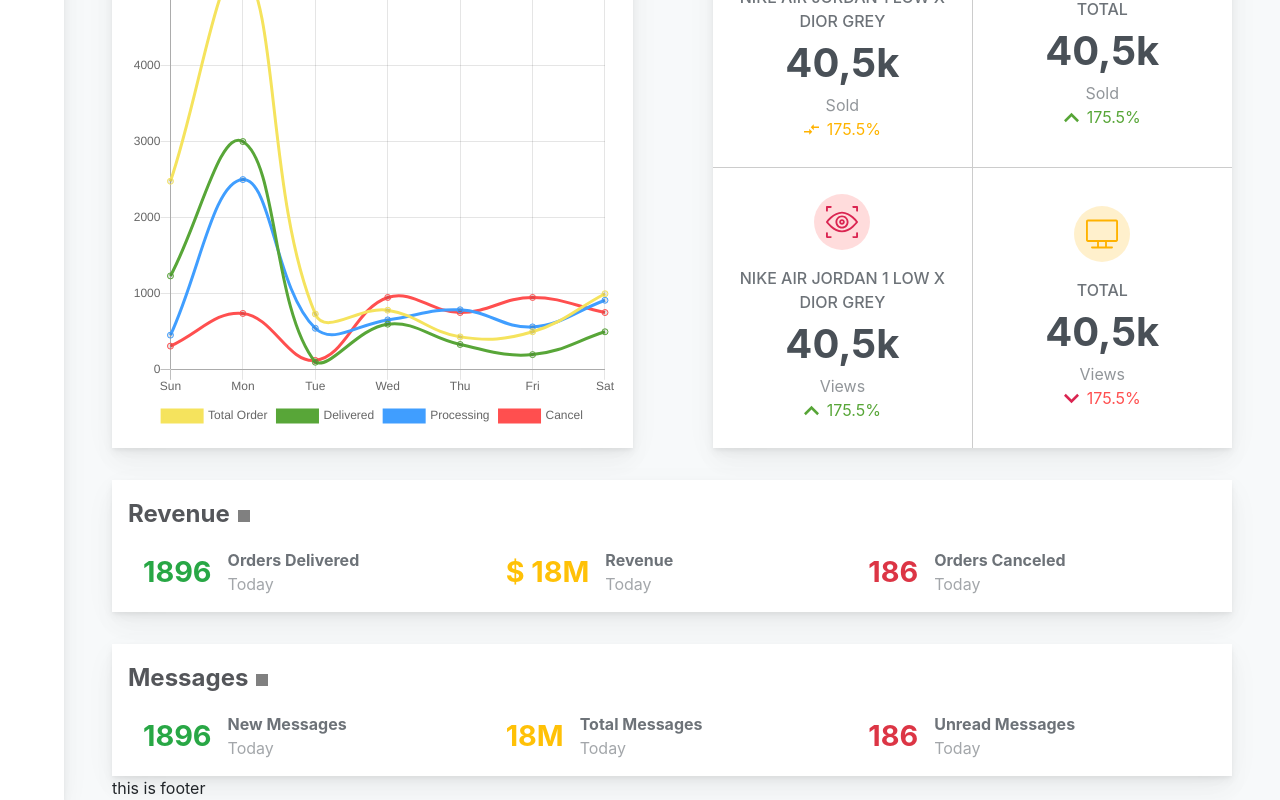
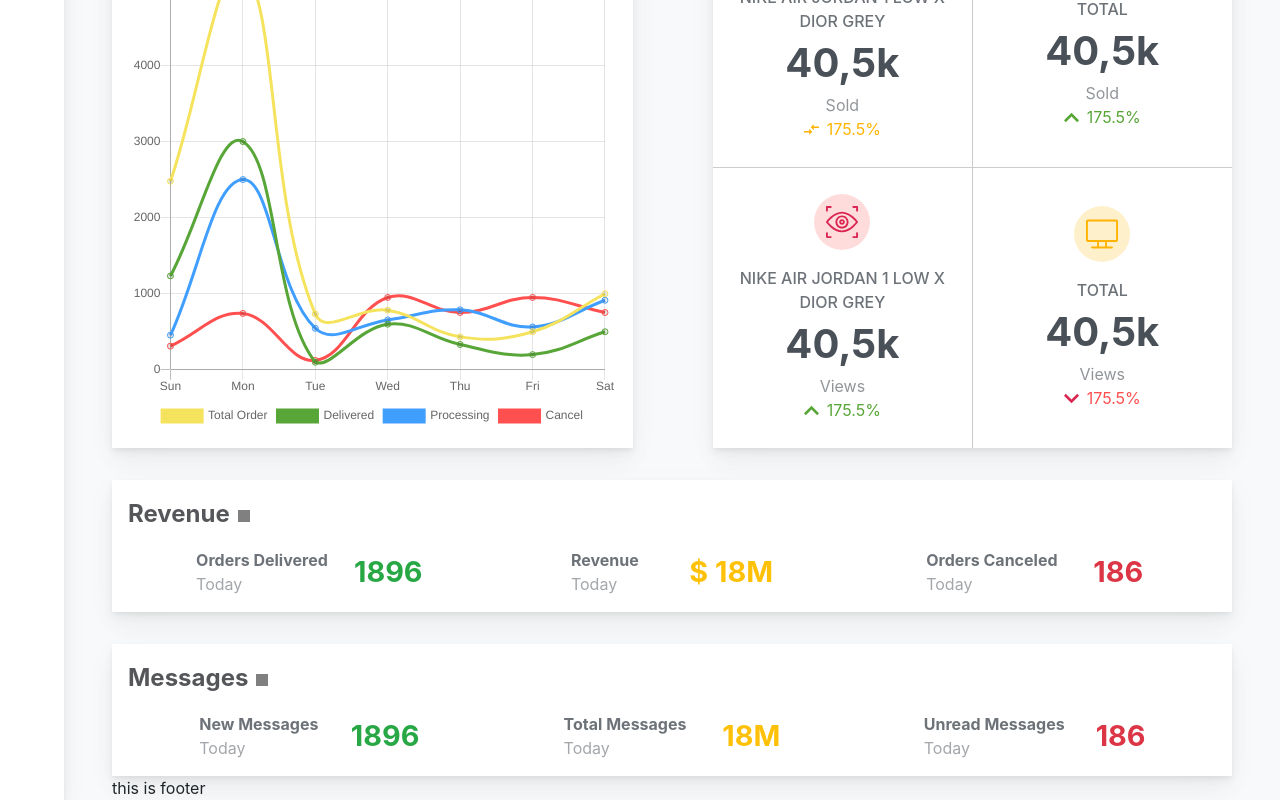
Before and after one commit to hainguyen0910/shoes-shop-admin, a React app: page / in a window 1280 px wide. Shown: the part 520-1320 px from the top of the page. Built offline with nearby package versions, Linux system fonts and the light colour scheme; grey boxes are pictures that could not be loaded.

Commit message:
fix simple card

```diff
--- a/src/components/SimpleCard/index.jsx
+++ b/src/components/SimpleCard/index.jsx
@@ -6,13 +6,13 @@
   return (
     <div className="col-md-6 col-xl-4">
       <div className="widget-content">
-        <div className="widget-content-wrapper d-flex align-items-center position-relative">
-          <div className="widget-content-right ml-0 mr-3">
-            <div className={`widget-numbers text-${color}`}>{stat}</div>
-          </div>
-          <div className="widget-content-left">
+        <div className="widget-content-wrapper d-flex align-items-center justify-content-around position-relative">
+          <div className="widget-content-right ml-5 mr-3">
             <div className="widget-heading">{title}</div>
             <div className="widget-subheading">{subtitle}</div>
+          </div>
+          <div className="widget-content-left mr-5">
+            <div className={`widget-numbers text-${color}`}>{stat}</div>
           </div>
         </div>
       </div>
--- a/src/components/SimpleCard/style.scss
+++ b/src/components/SimpleCard/style.scss
@@ -7,7 +7,7 @@
     display: block;
   }
 
-  .widget-content-left {
+  .widget-content-right {
     .widget-heading {
       color: $text-color-1;
       opacity: 0.8;
```
